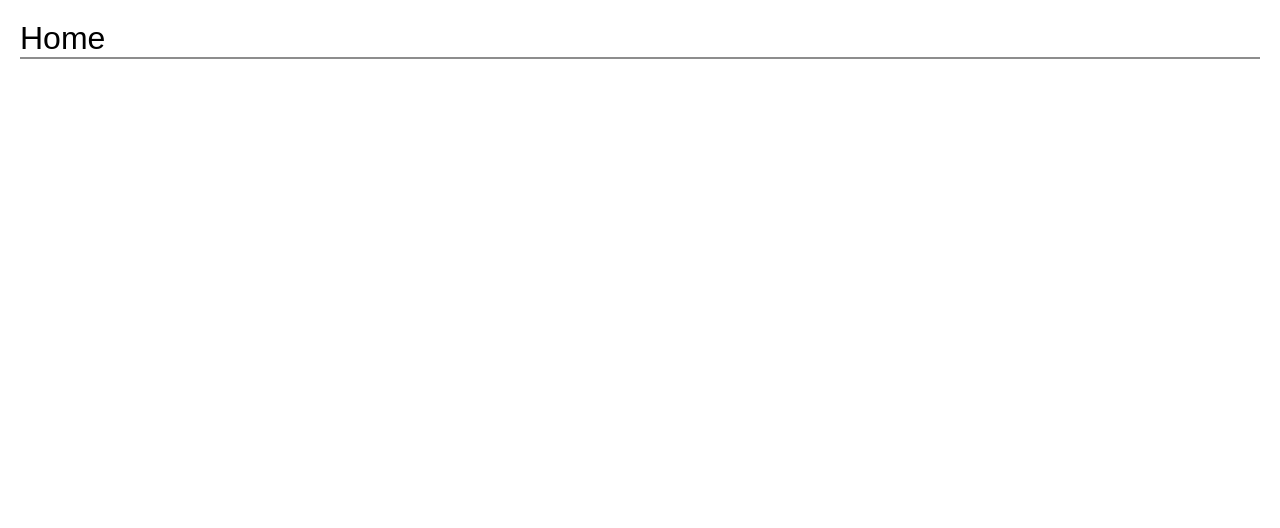
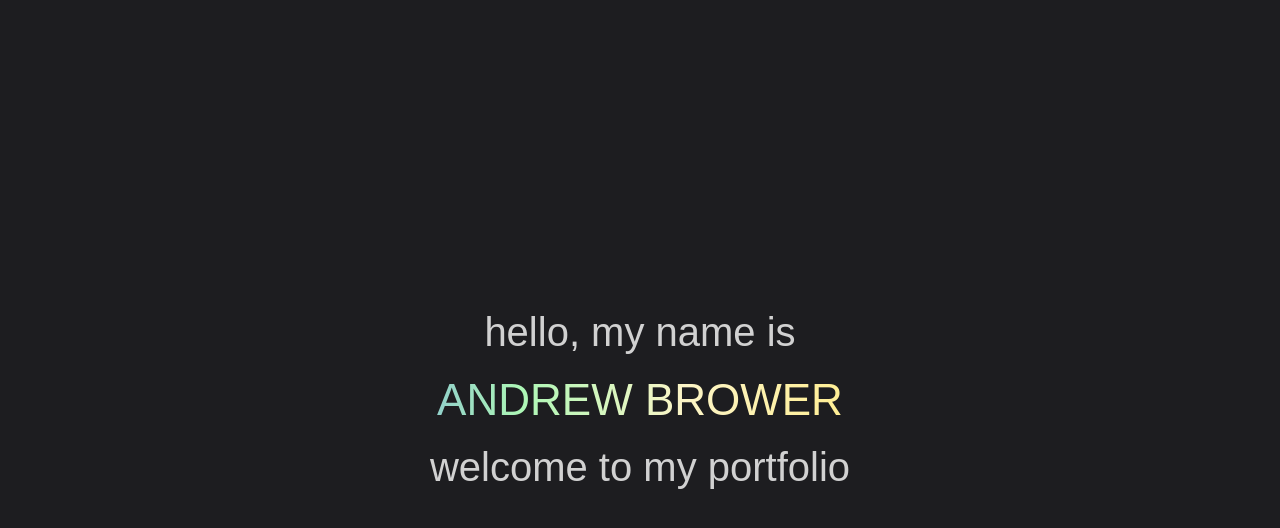
Before and after one commit to abrower10612/portfolio-client, a React (Create React App) app: page / in a window 1280 px wide. Shown: the top 528 px of the page. Built offline with nearby package versions, Linux system fonts and the light colour scheme.

Commit message:
add basic text to home page

```diff
--- a/src/components/Shared/Header/styles.module.scss
+++ b/src/components/Shared/Header/styles.module.scss
@@ -1,5 +1,5 @@
 .container {
-  margin: 20px 0;
+  margin: 20px;
   font-size: 32px;
   border-bottom: solid 2px #8d8d8d;
 }
--- a/src/pages/Home/index.tsx
+++ b/src/pages/Home/index.tsx
@@ -1,10 +1,11 @@
-import Header from '../../components/Shared/Header';
 import styles from './styles.module.scss';
 
 const Home = () => {
   return (
     <div className={styles.container}>
-      <Header title='Home' />
+      <div className={styles.text}>hello, my name is </div>
+      <div className={styles.cloudyText}>ANDREW BROWER</div>
+      <div className={styles.text}>welcome to my portfolio</div>
     </div>
   );
 };
--- a/src/pages/Home/styles.module.scss
+++ b/src/pages/Home/styles.module.scss
@@ -1,3 +1,43 @@
+@import '/src/styles/palette.module.scss';
+
 .container {
-  margin: 0 20px;
+  height: 100vh;
+  color: $cta-secondary;
+  display: flex;
+  flex-direction: column;
+  align-items: center;
+  justify-content: center;
 }
+
+.text {
+  color: $text;
+  font-size: 1.5em;
+  text-align: center;
+
+  @media(min-width: 500px) {
+    font-size: 2.5rem;
+  }
+}
+
+.cloudyText {
+  margin: 20px 0;
+  font-size: 1.75em;
+  background: linear-gradient(270deg, #79addc, #ffc09f, #ffee93, #fcf5c7, #adf7b6, #79addc, #ffc09f, #ffee93, #fcf5c7, #adf7b6, #79addc);
+  background-size: 400% 200%;
+  -webkit-background-clip: text;
+  -webkit-text-fill-color: transparent;
+  animation: colorClouds 15s linear infinite;
+
+  @media(min-width: 500px) {
+    font-size: 2.75rem;
+  }
+}
+
+@keyframes colorClouds {
+  0% {
+    background-position: 0% 50%;
+  }
+  100% {
+    background-position: 200% 50%;
+  }
+}
--- a/src/components/Shared/PageNotFound/index.tsx
+++ b/src/pages/PageNotFound/index.tsx
@@ -1,4 +1,4 @@
-import Header from '../Header';
+import Header from '../../components/Shared/Header';
 import styles from './styles.module.scss';
 
 const PageNotFound = () => {
--- a/src/router/index.tsx
+++ b/src/router/index.tsx
@@ -2,7 +2,7 @@ import { Route, Routes } from 'react-router-dom';
 import { RouteData } from './types';
 import Home from '../pages/Home';
 import Projects from '../pages/Projects';
-import PageNotFound from '../components/Shared/PageNotFound';
+import PageNotFound from '../pages/PageNotFound';
 import Experience from '../pages/Experience';
 import ContactMe from '../pages/ContactMe';
 
--- a/src/styles/global.module.scss
+++ b/src/styles/global.module.scss
@@ -1,5 +1,9 @@
+@import './palette.module.scss';
+
 body {
   margin: 0px;
   padding: 0px;
   font-family: Arial, Helvetica, sans-serif;
+  background-color: $background;
+  color: $text;
 }
--- /dev/null
+++ b/src/styles/palette.module.scss
@@ -0,0 +1,4 @@
+$background: #1D1D20;
+$text: #D1D1D1;
+$cta: #c7f9cc;
+$cta-secondary: #57cc99;
```
Also changed, not shown: src/pages/PageNotFound/styles.module.scss (added).
